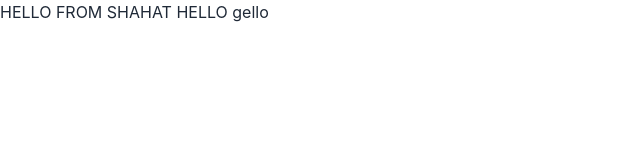
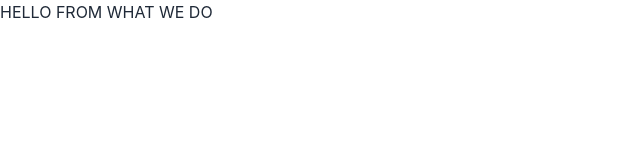
Before and after one commit to devnoman01/dezily, a React (Create React App) app: page / in a window 1280 px wide. Shown: the top 160 px of the page, without its empty margins (0-640 px from the left). Built offline with nearby package versions, Linux system fonts and the light colour scheme.

Commit message:
install slide js

```diff
--- a/package.json
+++ b/package.json
@@ -3,6 +3,7 @@
   "version": "0.1.0",
   "private": true,
   "dependencies": {
+    "@splidejs/react-splide": "^0.7.8",
     "@testing-library/jest-dom": "^5.16.4",
     "@testing-library/react": "^13.3.0",
     "@testing-library/user-event": "^13.5.0",
--- a/src/App.js
+++ b/src/App.js
@@ -1,9 +1,10 @@
 import "./App.css";
+import WhatWeDo from "./Components/WhatWeDo/WhatWeDo";
 
 function App() {
   return (
     <div className="App">
-      <h2>HELLO FROM SHAHAT HELLO gello</h2>
+      <WhatWeDo></WhatWeDo>
     </div>
   );
 }
--- a/src/index.css
+++ b/src/index.css
@@ -2,16 +2,27 @@
 @tailwind components;
 @tailwind utilities;
 
+/* Styles from slideJS */
+/* // Default theme */
+@splidejs /react-splide/css;
+
+/* // or other themes */
+@splidejs /react-splide/css/skyblue;
+@splidejs /react-splide/css/sea-green;
+
+/* // or only core styles */
+@splidejs /react-splide/css/core;
+
 body {
   margin: 0;
-  font-family: -apple-system, BlinkMacSystemFont, 'Segoe UI', 'Roboto', 'Oxygen',
-    'Ubuntu', 'Cantarell', 'Fira Sans', 'Droid Sans', 'Helvetica Neue',
+  font-family: -apple-system, BlinkMacSystemFont, "Segoe UI", "Roboto", "Oxygen",
+    "Ubuntu", "Cantarell", "Fira Sans", "Droid Sans", "Helvetica Neue",
     sans-serif;
   -webkit-font-smoothing: antialiased;
   -moz-osx-font-smoothing: grayscale;
 }
 
 code {
-  font-family: source-code-pro, Menlo, Monaco, Consolas, 'Courier New',
+  font-family: source-code-pro, Menlo, Monaco, Consolas, "Courier New",
     monospace;
 }
```
Also changed, not shown: 1 other file (tests, documents, lock files or other folders).
